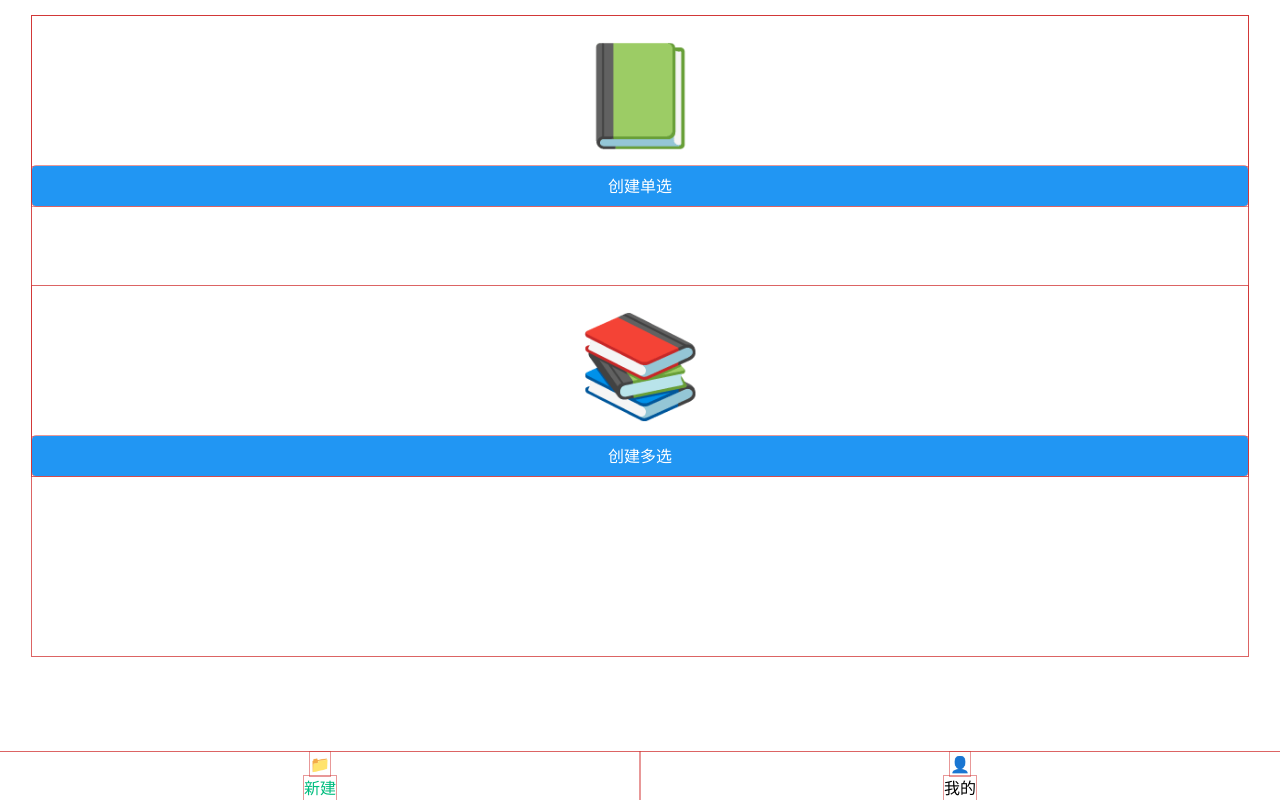
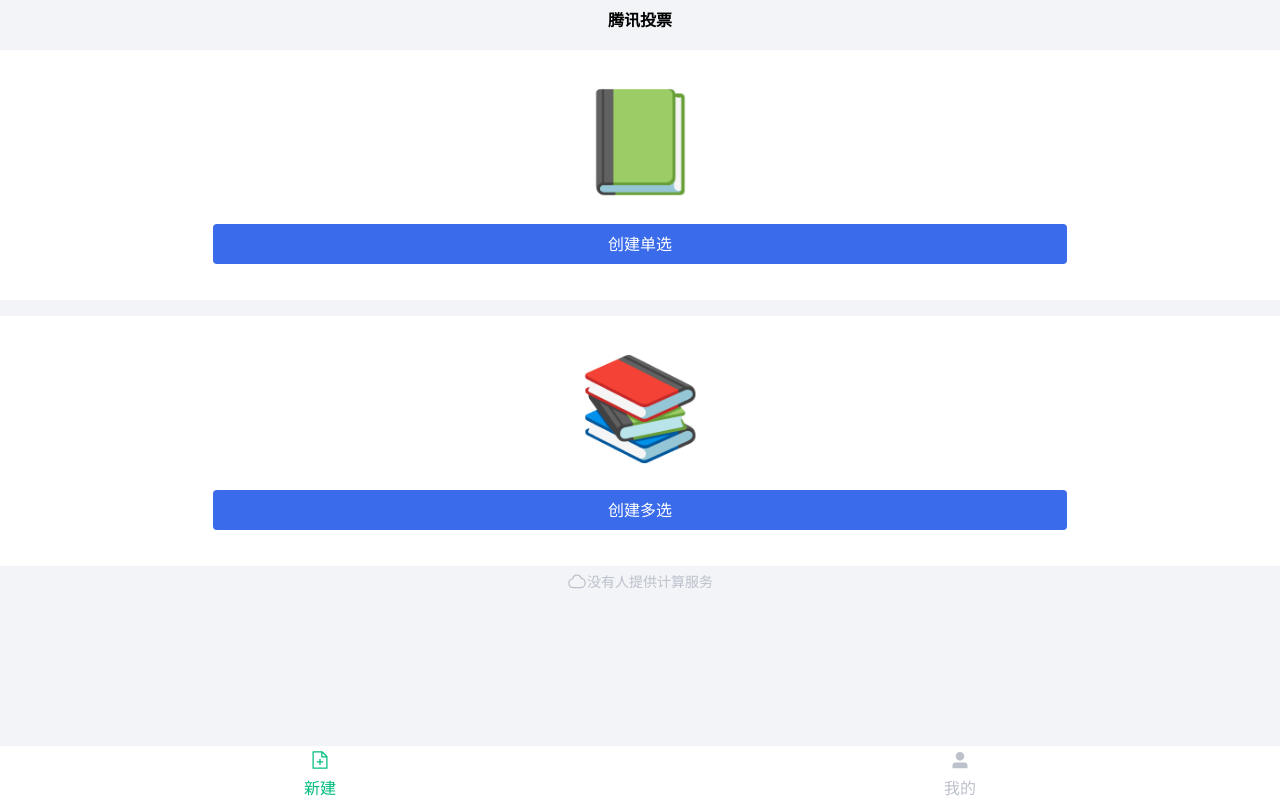
Before and after one commit to lichanghui11/Tencent-Voting-Project-Simulation-frontend, a Vue app: page /create in a window 1280 px wide. Built offline with nearby package versions, Linux system fonts and the light colour scheme; no server answers.

Commit message:
实现了投票页面的百分比、票数、是否投票、是否显示确认按钮

```diff
--- a/index.html
+++ b/index.html
@@ -16,7 +16,7 @@
       #app {
         border: 1px;
       }
-      * {
+      x* {
         outline: 1px solid rgba(209, 51, 51, 0.5); /* 给所有元素加红色的 outline */
         /* background-color: rgba(255, 255, 0, 0.1); 给元素添加黄色的半透明背景 */
         box-sizing: border-box; /* 包括边框和内边距在内的总宽度计算方式 */
--- a/package.json
+++ b/package.json
@@ -13,6 +13,7 @@
     "format": "prettier --write src/"
   },
   "dependencies": {
+    "@element-plus/icons-vue": "^2.3.1",
     "@tailwindcss/vite": "^4.0.15",
     "axios": "^1.8.4",
     "element-plus": "^2.9.7",
--- a/src/assets/main.css
+++ b/src/assets/main.css
@@ -3,9 +3,10 @@
 #app {
   /* max-width: 1280px;   */
   margin: 0 auto;
-  padding: 2rem;
-  padding-top: 1rem;
+  /* padding: 2rem;
+  padding-top: 1rem; */
   font-weight: normal;
+  background-color: #f2f4f7;
 }
 
 .green {
@@ -17,14 +18,14 @@
 
 span.pseudo-delete::after {
   content: '';
-  @apply absolute w-3 h-1 bg-white;
+  @apply absolute w-[12px] h-[2px] bg-white;
   left:50%;
   top: 50%;
   transform: translate(-50%, -50%);
 }
 span.pseudo-add::after {
   content: '';
-  @apply absolute w-3 h-1 bg-white;
+  @apply absolute w-[12px] h-[2px] bg-white;
   left:50%;
   top: 50%;
   transform: translate(-50%, -50%);
@@ -32,7 +33,7 @@ span.pseudo-add::after {
 
 span.pseudo-add::before {
   content: '';
-  @apply absolute w-1 h-3 bg-white;
+  @apply absolute w-[2px] h-3 bg-white;
   left:50%;
   top: 50%;
   transform: translate(-50%, -50%);
@@ -55,3 +56,11 @@ span.pseudo-add::before {
 .switch input:checked + .slider::before {
   transform: translateX(26px);
 }
+
+#vertical-bar::after {
+  content: '';
+  @apply w-[1px] h-[20px] bg-[#bcc1cb] absolute;
+  left:50%;
+  top: 50%;
+  transform: translate(-50%, -50%);
+}
--- a/src/hooks.ts
+++ b/src/hooks.ts
@@ -18,7 +18,6 @@ export function useLogin() {
   const route = useRoute()
   const voteStore = useVoteStore()
 
-  debugger
   if (voteStore.user === null) {
     //用户未登录
     router.replace('/login?next=' + route.fullPath)
--- a/src/main.ts
+++ b/src/main.ts
@@ -1,5 +1,5 @@
 import './assets/main.css'
-
+import * as ElementPlusIconsVue from '@element-plus/icons-vue'
 
 import { createApp } from 'vue'
 import { createPinia } from 'pinia'
@@ -11,7 +11,9 @@ import MainApp from '../MainApp.vue'
 import router from './router'
 
 const app = createApp(MainApp )
-
+for (const [key, component] of Object.entries(ElementPlusIconsVue)) {
+  app.component(key, component)
+}
 app.use(createPinia())
 app.use(router)
 app.use(ElementPlus)
--- a/src/router/index.ts
+++ b/src/router/index.ts
@@ -48,7 +48,16 @@ const router = createRouter({
       name: 'login',
       component: () => import('../views/PleaseLogin.vue')
     },
-
+    {
+      path: '/my-settings',
+      name:'my-settings',
+      component: () => import('../views/MySettings.vue')
+    },
+    {
+      path: '/set-name',
+      name: 'set-name',
+      component: () => import('../views/SetName.vue')
+    },
   ],
 })
 
--- a/src/stores/vote.ts
+++ b/src/stores/vote.ts
@@ -2,8 +2,14 @@ import { ref } from 'vue'
 import { defineStore } from 'pinia'
 import axios from 'axios'
 
+type User = {
+  userId: number,
+  name: string,
+  email: string,
+  avatar: string,
+}
 export const useVoteStore = defineStore('vote', () => {
-  const user = ref(null)
+  const user = ref<User | null>(null)
 
   async function getUserInfo() {
     try {
--- a/src/views/HomeView.vue
+++ b/src/views/HomeView.vue
@@ -3,27 +3,29 @@ import { RouterLink } from 'vue-router'
 </script>
 
 <template>
-  <div class="" >
-    <div class="w-full h-[80vh] space-y-4">
+  <div class="">
+    <div class="w-full h-[80vh] space-y-4 text-[#bcc1cb]">
       <RouterView />
         <div
-        class="flex absolute left-1/2 transform -translate-x-1/2 bottom-0 items-center justify-center w-full"
+          class="flex fixed left-1/2 transform -translate-x-1/2 bottom-0 items-center justify-center w-full pt-1  bg-white"
         >
           <RouterLink
             active-class="active-link"
-          class="basis-0 grow flex flex-1 flex-col items-center"
+            class="basis-0 grow flex flex-1 flex-col items-center hover:text-[#00bd73]"
             to="/vote-type"
           >
-          <div>📁</div>
-          <div class="hover:text-[#00bd73]">新建</div>
+            <div><el-icon :size="20"><DocumentAdd /></el-icon></div>
+            <div class="">新建</div>
           </RouterLink>
           <RouterLink
             active-class="active-link"
-          class="basis-0 grow flex flex-1 flex-col items-center"
+            class="basis-0 grow flex flex-1 flex-col items-center hover:text-[#00bd73]"
             to="/me"
           >
-          <div>👤</div>
-          <div class="hover:text-[#00bd73]">我的</div>
+            <div class="">
+           <el-icon :size="20"><UserFilled /></el-icon>
+            </div>
+            <div class="">我的</div>
           </RouterLink>
         </div>
     </div>
--- a/src/views/OneVote.vue
+++ b/src/views/OneVote.vue
@@ -19,27 +19,26 @@
     </div>
 
     <ul class=" bg-[#f2f4f7] space-y-4">
-      <li v-for="(option, i) of options" :key="i" class="relative flex items-center gap-2 h-12 px-4 bg-white shadow ">
+      <li v-for="(option, i) of options" :key="i" class="relative flex items-center gap-2 h-12 px-4 bg-white shadow" @click="handleOptClick">
         <span>{{ option.content}}</span>
-        <span class="text-[#3a6bea]"><el-icon><Select /></el-icon></span>
-        <span class="ml-auto">3票</span>
-        <span>0%</span>
-        <div class="absolute h-[2px] w-1/4 bg-[#3a6bea] bottom-0"></div>
+        <span v-if="isVotedByCurrentUser[option.optionId]" class="text-[#3a6bea]"><el-icon><Select /></el-icon></span>
+        <span class="ml-auto">{{ eachOptVotes[option.optionId].length }}票</span>
+        <span>{{ eachOptPercentage[option.optionId] }}</span>
+        <div class="absolute h-[2px] bg-[#3a6bea] bottom-0" :style="{width: eachOptPercentage[option.optionId]}"></div>
       </li>
     </ul>
 
     <!-- 上面显示完了所有选项 -->
-    <div class="px-4 text-[14px] flex text-[#bcc1cb] leading-[40px]">
+    <div class="px-4 text-[12px] flex text-[#bcc1cb] leading-[40px]">
       <span class="mr-auto">投票截止：{{ formattedDate }}</span>
       <span>吐个槽</span>
       <span id="vertical-bar" class="vertical-bar relative inline-block w-[20px]"></span>
       <span>举报投票</span>
     </div>
 
-
     <div class="分割线 h-[40px] bg-[#f2f4f7]"></div>
 
-    <div class="text-center bg-[#f2f4f7] pb-[20px]">
+    <div v-if="isButtonShow" class="text-center bg-[#f2f4f7] pb-[20px]">
       <button
         class="hover:text-[#00bd7e] px-10 py-2 bg-[#3a6bea] text-white rounded mt-[30px] w-7/8 mx-auto ml-auto">
         投票
@@ -50,25 +49,26 @@
 
 <script setup lang="ts">
 import { useRoute } from 'vue-router'
-import {reactive, ref} from 'vue'
+import {reactive, ref, computed } from 'vue'
 import axios from 'axios'
 import { useLogin } from '../hooks.ts'
+import { useVoteStore } from '@/stores/vote.ts'
 
 useLogin()
+console.log('是否登录: ',useLogin())
 const route = useRoute()
 const id = route.params.id
 const res = await axios.get('/vote/' + id)
-console.log('请求到的信息： ', res.data.result)
+const currentVoteInfo = res.data.result; //拿到当前投票的所有信息
+console.log('当前投票的所有信息: ', res.data.result)
 const data = reactive(res.data.result.vote)
 const options = ref(res.data.result.options)
 
-
+//=========================下面是专门用来格式化时间样式
 //格式化时间
 const timeString = data.deadline
-
 // 创建一个 Date 对象
 const date = new Date(timeString);
-
 // 获取年份、月份、日期、小时和分钟
 const year = date.getFullYear();
 const month = String(date.getMonth() + 1).padStart(2, '0'); // 月份从0开始，所以加1
@@ -78,4 +78,175 @@ const minutes = String(date.getMinutes()).padStart(2, '0');
 
 // 组合成所需格式的时间字符串
 const formattedDate = `${year}-${month}-${day} ${hours}:${minutes}`;
+
+//=====================这里写投票逻辑
+
+//类型
+type Vote = {
+  voteId: number,
+  userId: number,
+  title: string,
+  desc: string,
+  deadline: string,
+  anonymous: string | number,
+  multiple: string | number,
+}
+type Option = {
+  optionId: number,
+  content: string,
+}
+type Options = Option[]
+type UserVote = {
+  optionId: number |string,
+  avatar: string | null,
+  userId: number | string,
+}
+type UserVotes = UserVote[]
+// ---------------------------------------------------------
+
+const isAnonymous = currentVoteInfo.vote.anonymous === 1 //是否匿名
+const isMultile = currentVoteInfo.vote.multiple === 1 //是否多选
+console.log('所有的选项： ', currentVoteInfo.options)
+console.log('这个投票的信息： ', currentVoteInfo.vote)
+console.log('每个选项的用户投票情况： ', currentVoteInfo.userVotes)
+
+//这种声明也可以
+// interface CurrentOptVotes {
+//   [key: string]: number
+// }
+
+type CurrentOptVotes = Record<string, string[]>
+const eachOptVotes = computed(() => {
+  //计算每个选项的得票数
+  const currentOptVotes: CurrentOptVotes= {}
+  for (const opt of currentVoteInfo.userVotes) {
+    currentOptVotes[opt.optionId] = currentVoteInfo.userVotes.filter((it: { optionId: unknown }) => it.optionId === opt.optionId)
+  }
+  return currentOptVotes
+})
+console.log('eachOptVotes: ', eachOptVotes.value)
+
+
+
+type CurrentOptPercentage = Record<string, string>
+const eachOptPercentage = computed(() => {
+  //计算每个选项的得票数占总人数的比例:      得票数 / 总人数
+  const currentOptPercentage:CurrentOptPercentage = {}
+
+  const totalPeople = new Set(currentVoteInfo.userVotes.map((it:UserVote) => it.userId)).size
+  for (const [key, val] of Object.entries(eachOptVotes.value)) {
+    // console.log('key: ', key)
+    // console.log('val: ', val)
+    debugger
+    currentOptPercentage[key] = (val.length / totalPeople * 100).toFixed(2) + '%'
+  }
+  return currentOptPercentage
+})
+console.log('当前所有选项的分别占比： ', eachOptPercentage.value)
+
+
+type CurrentUserVotes = {
+  [option: string]: boolean
+}
+const voteStore = useVoteStore()
+const isVotedByCurrentUser = computed(() => {
+  //计算当前用户是否投票
+  //应该使用对象来存储当前用户对每个选项的投票情况
+  const currentUserVotes:CurrentUserVotes = {}
+  for (const key in eachOptVotes.value) {
+    const currentOpt = eachOptVotes.value[key] as unknown as UserVote[]
+    debugger
+    currentUserVotes[key] = currentOpt.some((it:UserVote) => it.userId === voteStore.user?.userId)
+  }
+
+  return currentUserVotes
+})
+console.log('is voted by current user: ', isVotedByCurrentUser.value)
+
+
+const isButtonShow = computed(() => {
+  //计算什么条件应该显示完成按钮
+  if (!isAnonymous) {
+    //非匿名不显示
+    return false
+  }
+  const date = new Date().toISOString()
+  if (date > currentVoteInfo.vote.deadline) {
+    //过期不显示
+    return false
+  }
+  const voted = Object.values(isVotedByCurrentUser.value)
+  if (isAnonymous && voted.some(it => it === true)) {
+    //匿名且已经投过票不显示
+    //匿名只有一次投票机会
+    return false
+  }
+
+  return true
+})
+console.log('should button show: ', isButtonShow.value)
+
+function handleOptClick() {
+  if (!isMultile) {
+    //单选逻辑
+
+  } else {
+    //多选逻辑
+
+  }
+}
+
+
+
+
+
+
+
+
+
+
+//====================下面是数据格式示例
+/**
+ * res.data = {
+ *   "code": 0,
+ *   "result": {
+ *     "vote": {
+ *       "voteId": 127,
+ *       "userId": 2,
+ *       "title": "3434",
+ *       "desc": "34324",
+ *       "deadline": "2025-03-30T05:44:48.629Z",
+ *       "anonymous": 0,
+ *       "multiple": 1
+ *     },
+ *     "options": [
+ *        {
+ *          "optionId": 53,
+ *          "content": "选项1"
+ *        },
+ *        {
+ *          "optionId": 54,
+ *          "content": "选项2"
+ *        },
+ *      ],
+ *      "userVotes": [
+ *        {
+ *          "optionId": 54,
+ *          "avatar": "",
+ *          "userId": 17
+ *        },
+ *        {
+ *          "optionId": 53,
+ *          "avatar": "http://localhost:8008/uploads/avatar.png",
+ *          "userId": 7
+ *        },
+ *        {
+ *          "optionId": 55,
+ *          "avatar": "http://localhost:8008/uploads/avatar.png",
+ *          "userId": 7
+ *        },
+ *       ]
+ *   }
+ * }
+ * */
 </script>
--- a/src/views/SliderSwitch.vue
+++ b/src/views/SliderSwitch.vue
@@ -1,7 +1,7 @@
 <script setup lang="ts">
 import { defineProps, defineEmits } from 'vue'
 
-const props = defineProps({
+defineProps({
   //接收isChecked作为prop（Vue3用法）
   isChecked: {
     type: Boolean,
@@ -9,13 +9,17 @@ const props = defineProps({
   },
 })
 
+
 //定义update:isChecked事件，用于把新值传递给父组件
 const emit = defineEmits(['update:isChecked'])
 
 //当input发生变化时，emit出新值
-function onChange(event) {
-  emit('update:isChecked', event.target.checked)
+function onChange(event: Event) {
+  const input = event.target as HTMLInputElement
+  emit('update:isChecked', input.checked)
 }
+
+
 </script>
 <template>
   <div>
--- a/src/views/VoteType.vue
+++ b/src/views/VoteType.vue
@@ -1,12 +1,33 @@
 <template>
-  <div class="flex flex-col ">
-    <RouterLink to="/create?type=single" class="flex flex-col mb-[80px] text-white hover:text-[#00bd73]">
-      <span class="text-center text-[100px] ">📗</span>
-      <span class="px-10 py-2 bg-[#2196f3] rounded  text-center">创建单选</span>
-    </RouterLink >
-    <RouterLink to="create?type=multiple" class="flex flex-col text-white hover:text-[#00bd73]">
-      <span class="text-center text-[100px]">📚</span>
-      <span class="px-10 py-2 bg-[#2196f3]  rounded  text-center">创建多选</span>
-    </RouterLink >
+  <div>
+    <h1 class="text-center h-[50px] my-0 font-bold pt-2 text-black">腾讯投票</h1>
+
+    <div class="bg-[#f2f4f7]">
+      <RouterLink
+        to="/create?type=single"
+        class="flex flex-col mb-4 text-white hover:text-[#00bd73] bg-white h-[250px]"
+      >
+        <span class="text-center text-[100px] my-3">📗</span>
+        <div class="flex items-center justify-center">
+          <span class="px-10 py-2 bg-[#3a6bea] rounded text-white text-center w-4/6">创建单选</span>
+        </div>
+      </RouterLink>
+      <RouterLink
+        to="create?type=multiple"
+        class="flex flex-col text-white hover:text-[#00bd73] bg-white h-[250px]"
+      >
+        <span class="text-center text-[100px] my-3">📚</span>
+        <div class="flex items-center justify-center">
+          <span class="px-10 py-2 bg-[#3a6bea] rounded text-white text-center w-4/6">创建多选</span>
+        </div>
+      </RouterLink>
+    </div>
+
+    <div class="text-[#bcc1cb] text-[14px] leading-8 flex items-center justify-center">
+      <el-icon :size="20"><MostlyCloudy /></el-icon>
+      没有人提供计算服务
+    </div>
   </div>
 </template>
+
+<script setup lang="ts"></script>
```
Also changed, not shown: src/views/PleaseLogin.vue (+7 -7 lines), 1 other file (tests, documents, lock files or other folders). Lines whose indentation alone changed are shown as unchanged.
